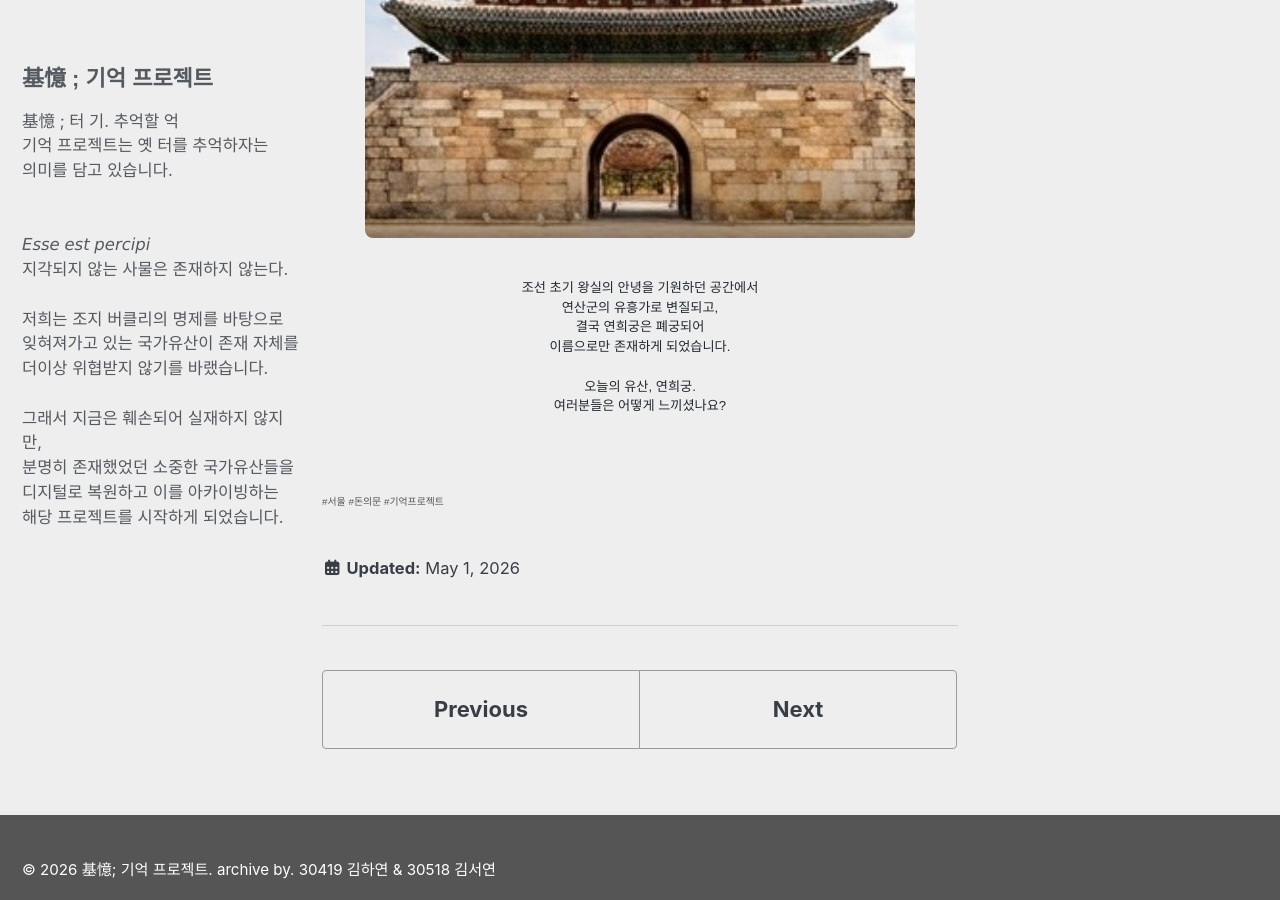
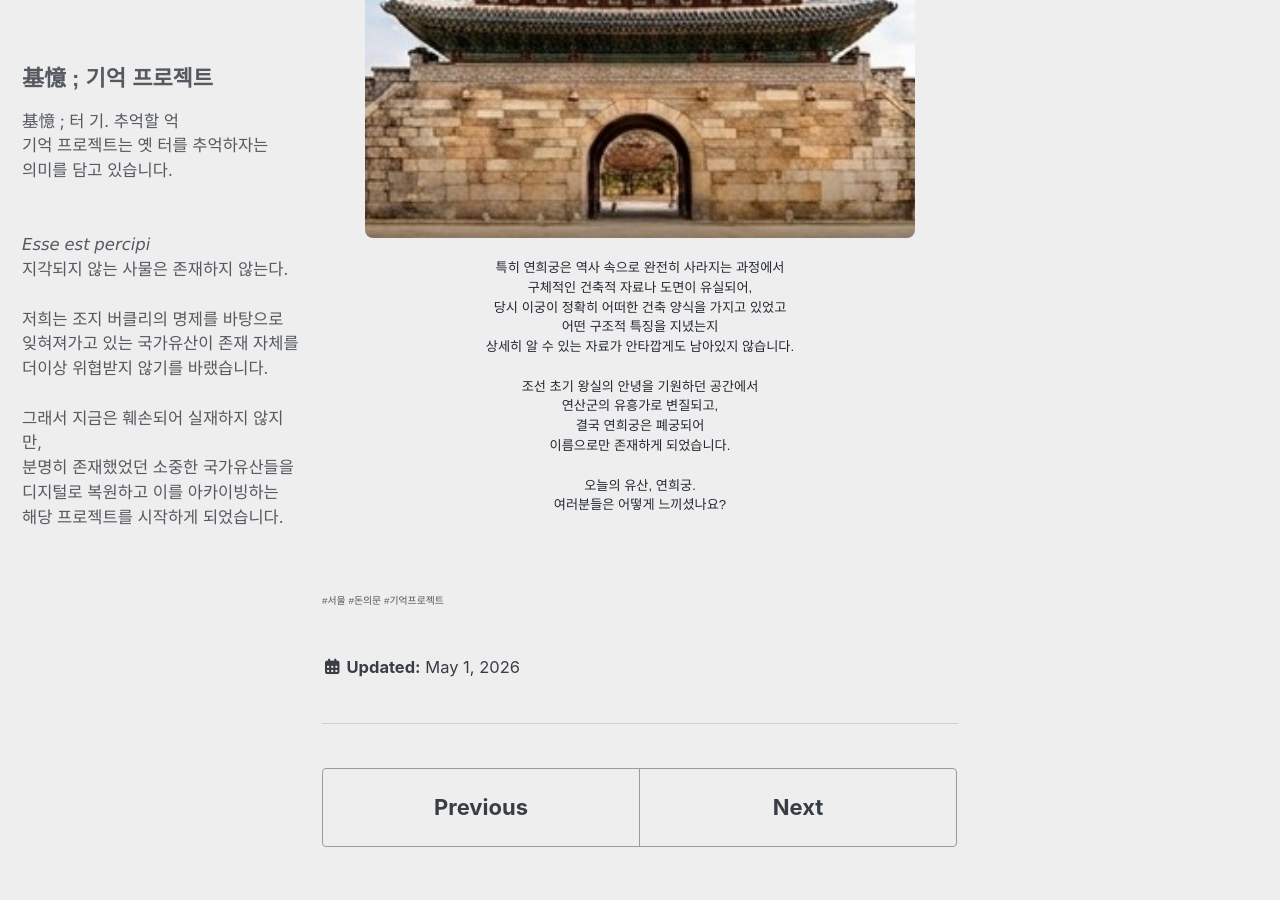
Before and after one commit to ArchiveCulturalHeritage/ArchiveCulturalHeritage.github.io, a Jekyll site: the page built from _posts/2026-05-01-연희궁.md, in a window 1280 px wide and 900 px high, scrolled down 1507 px. Built offline with Jekyll 4.4.1, drawn with Linux system fonts in a browser that asks for light colours; cached includes are drawn as plain includes; some web fonts are replaced.

Commit message:
Update 2026-05-01-연희궁.md

```diff
--- a/_posts/2026-05-01-연희궁.md
+++ b/_posts/2026-05-01-연희궁.md
@@ -59,6 +59,8 @@ date: 2026-05-01
 
 <div style="text-align: center;">
 <p style="font-size: 0.6em;">
+  특히 연희궁은 역사 속으로 완전히 사라지는 과정에서 <br> 구체적인 건축적 자료나 도면이 유실되어, <br> 당시 이궁이 정확히 어떠한 건축 양식을 가지고 있었고 <br> 어떤 구조적 특징을 지녔는지 <br> 상세히 알 수 있는 자료가 안타깝게도 남아있지 않습니다.
+  <br>
   <br>
 조선 초기 왕실의 안녕을 기원하던 공간에서 <br> 연산군의 유흥가로 변질되고, <br> 결국 연희궁은 폐궁되어 <br> 이름으로만 존재하게 되었습니다.
 <br>
```
